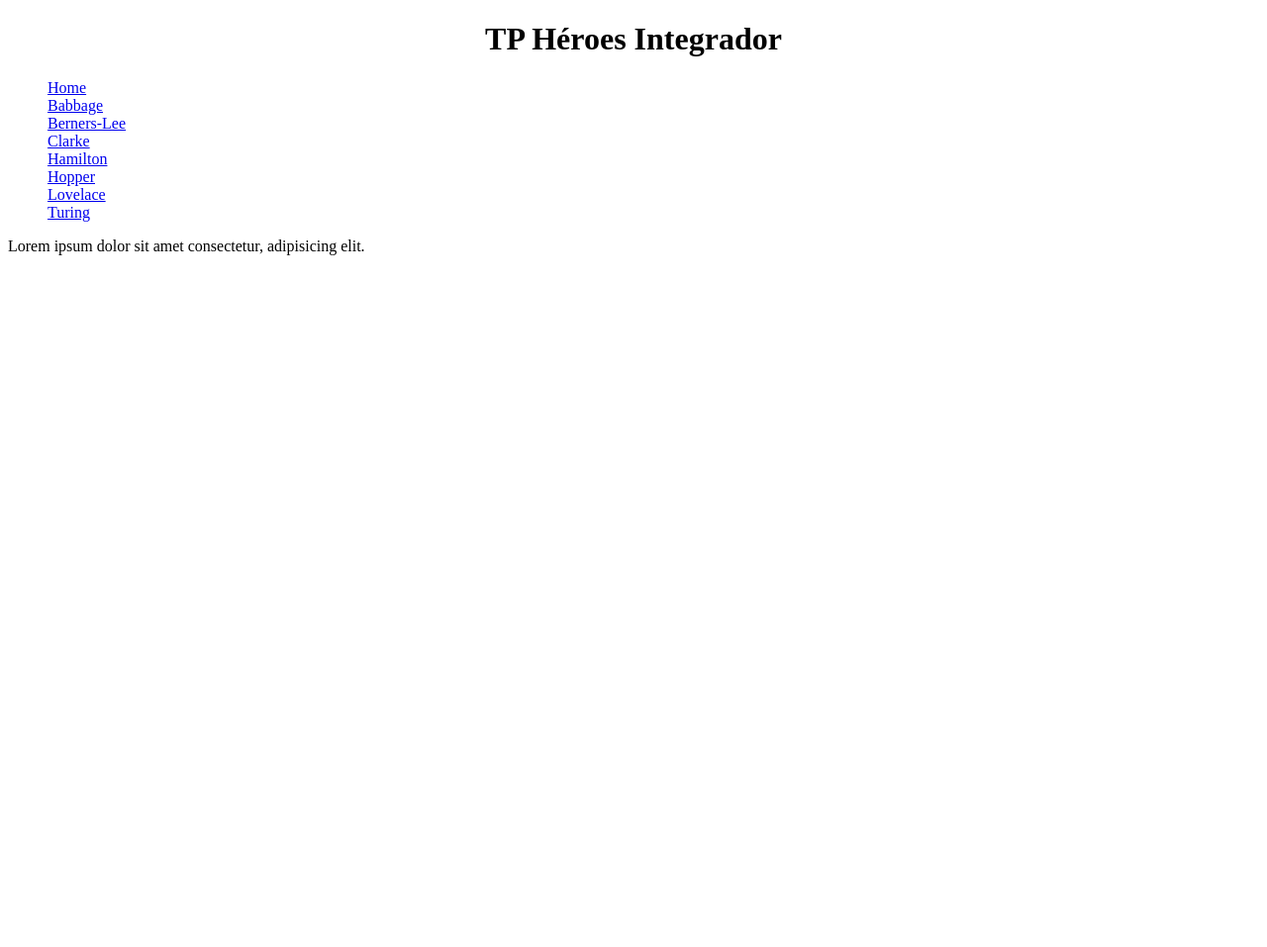
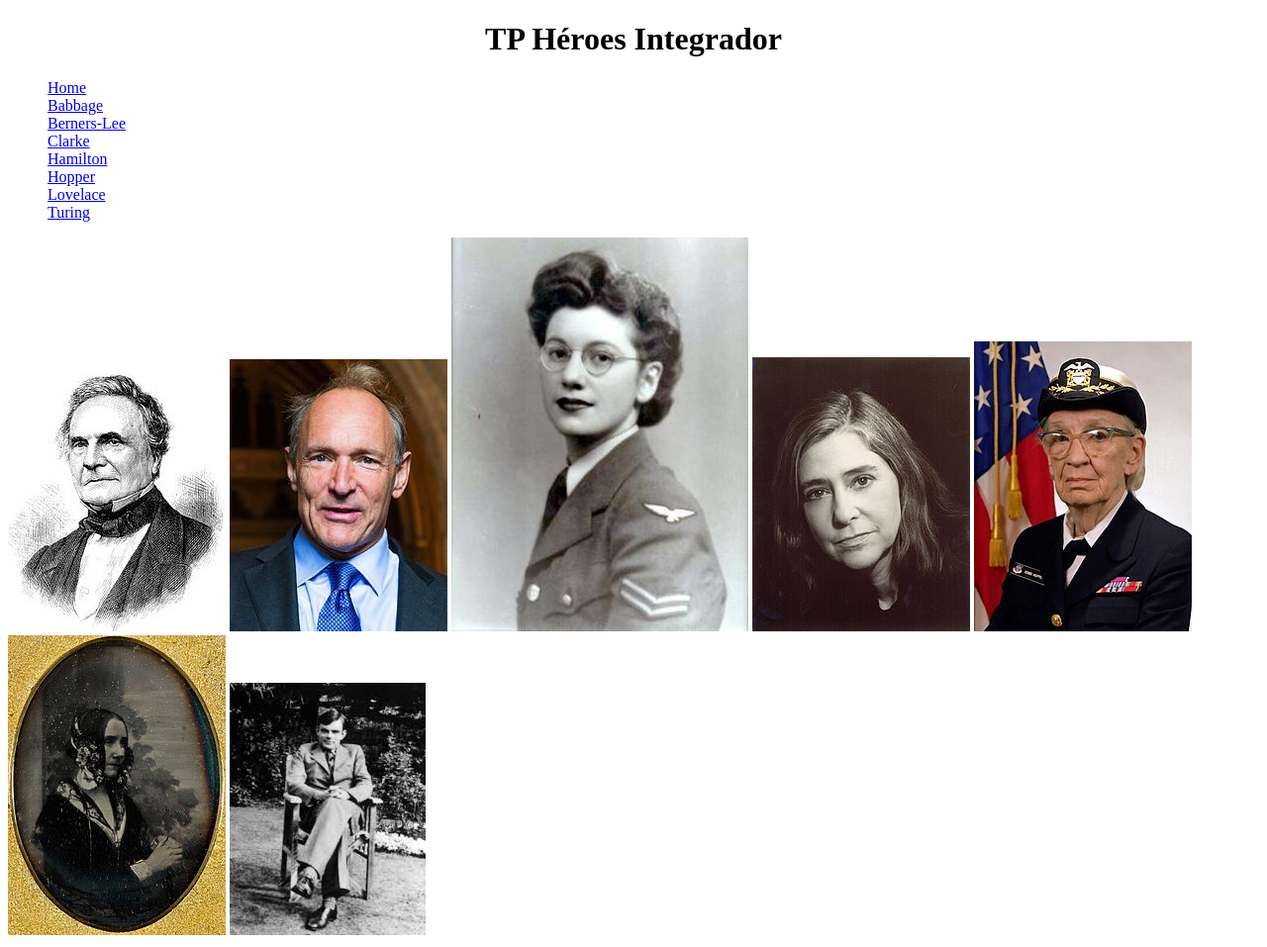
Before and after one commit to JulietaSchegtel/TP-H-roes-Integrador, a website: page views/index.html in a window 1280 px wide. Shown: the whole page at 99% size. Before the commit the page ends 800 px from the top, so only its background shows below. Drawn offline with Linux system fonts and the light colour scheme.

Commit message:
agrego img y etiquetas div

```diff
--- a/views/index.html
+++ b/views/index.html
@@ -18,7 +18,15 @@
         <li><a href="/lovelace">Lovelace</a></li>
         <li><a href="/turing">Turing</a></li>
     </ul>
+  <div>
+      <a href="/babbage"><img src="/img/babbage.jpg" alt="babbage"></a>
+      <a href="/berners-lee"><img src="/img/berners-lee.jpg" alt="berners-lee"></a>
+      <a href="/clarke"><img src="/img/clarke.jpg" alt="clarke"></a>
+      <a href="/hamilton"><img src="/img/hamilton.jpg" alt="hamilton"></a>
+      <a href="/hopper"><img src="/img/hopper.jpg" alt="hopper"></a>
+      <a href="/lovelace"><img src="/img/lovelace.jpg" alt="lovelace"></a>
+      <a href="/turing"><img src="/img/turing.jfif" alt="turing"></a>
+  </div>
 
-    <p>Lorem ipsum dolor sit amet consectetur, adipisicing elit.</p>
 </body>
 </html>
```
Also changed, not shown: views/babbage.html (+1 -0 lines), views/berners-lee.html (+1 -0 lines), views/clarke.html (+1 -0 lines), views/hamilton.html (+1 -0 lines), views/hopper.html (+1 -0 lines), views/lovelace.html (+1 -0 lines), views/turing.html (+1 -0 lines), public/img/babbage.jpg (added), public/img/berners-lee.jpg (added), public/img/clarke.jpg (added), public/img/hamilton.jpg (added), public/img/hopper.jpg (added), public/img/lovelace.jpg (added), public/img/turing.jfif (added), 1 other file.
